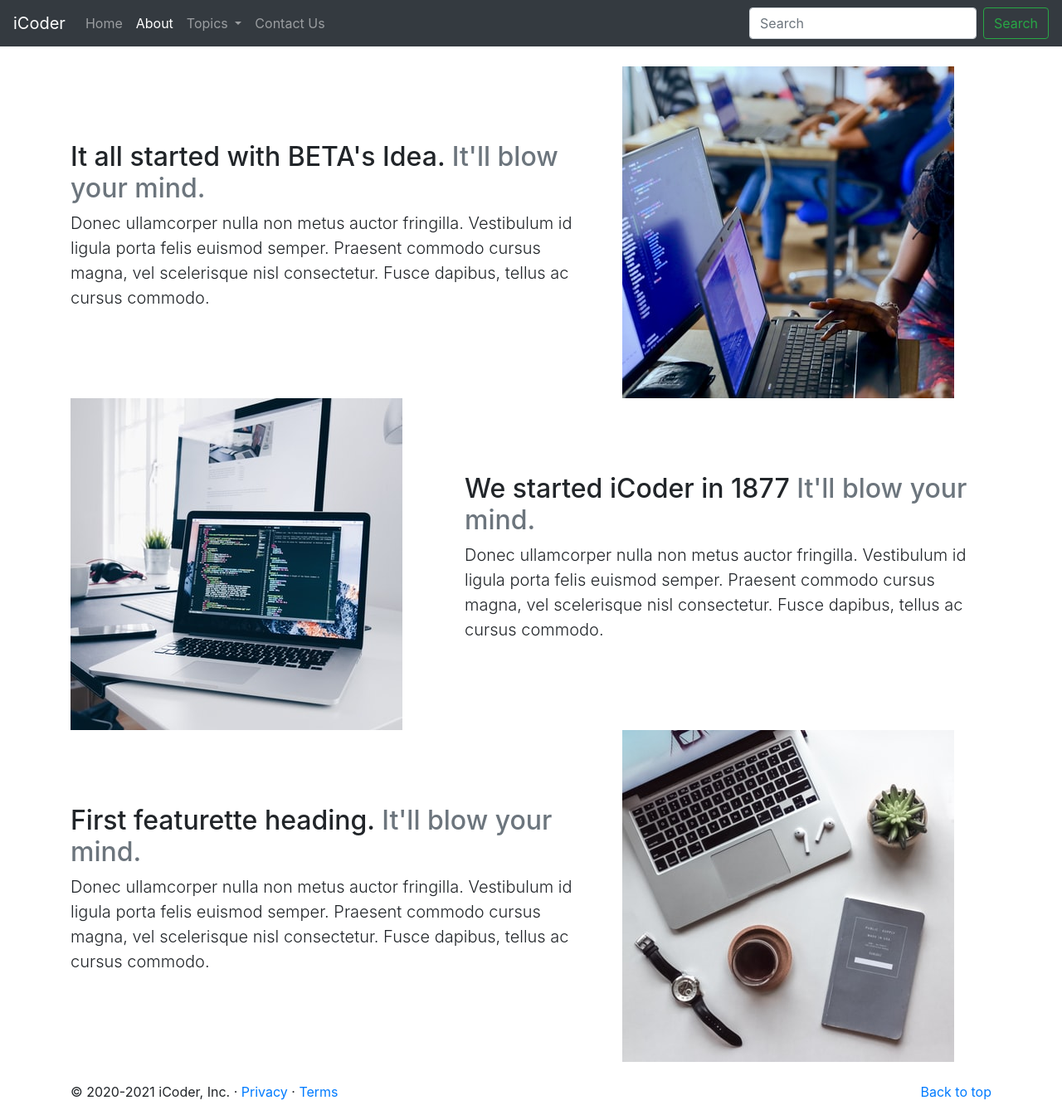
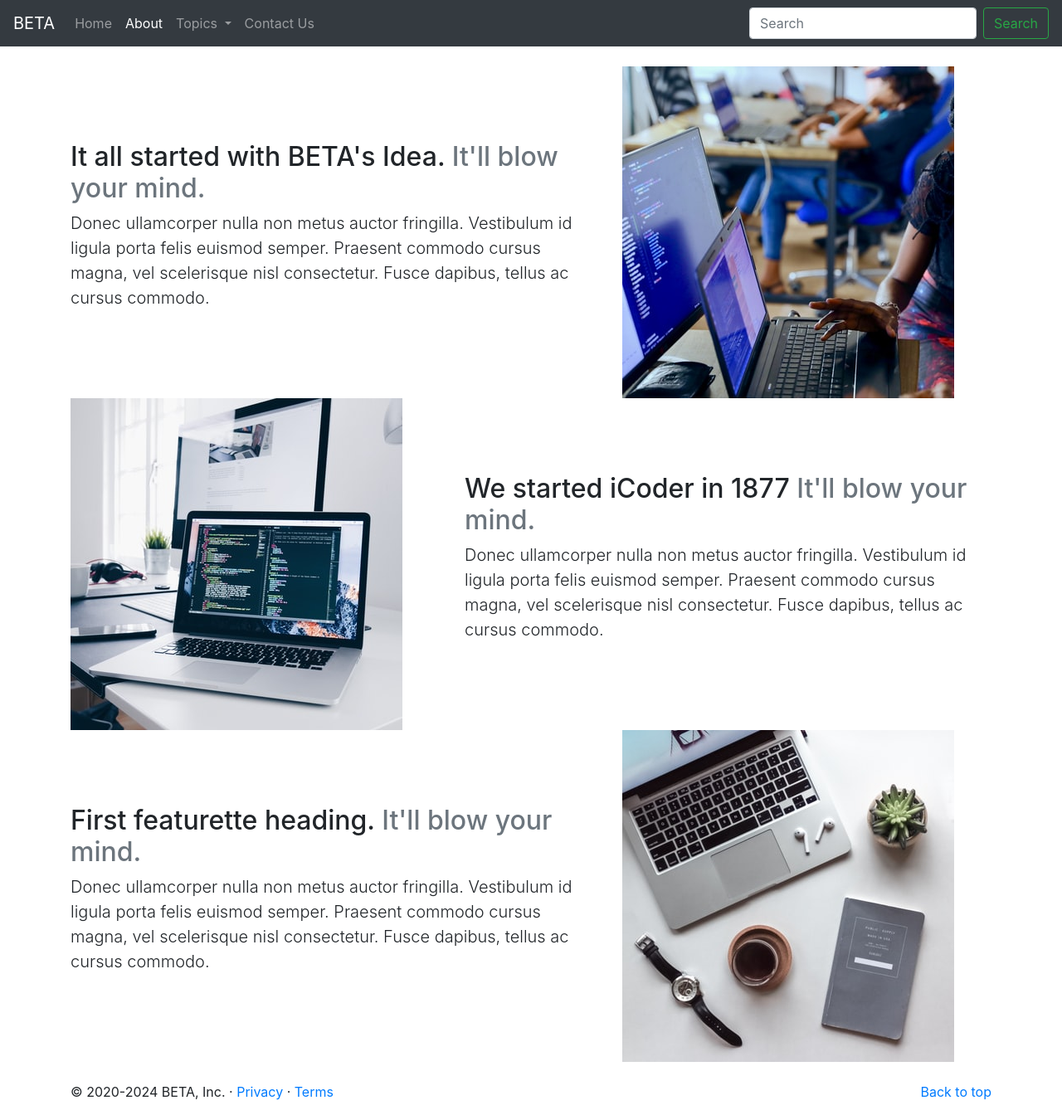
Before and after one commit to praffulsharma05/Bootstrap-website, a plain HTML site: page about.html in a window 1280 px wide. Shown: the whole page at 83% size. Drawn offline with nearby package versions, Linux system fonts and the light colour scheme.

Commit message:
Update about.html

```diff
--- a/about.html
+++ b/about.html
@@ -15,7 +15,7 @@
 
 <body>
     <nav class="navbar navbar-expand-lg navbar-dark bg-dark">
-        <a class="navbar-brand" href="#">iCoder</a>
+        <a class="navbar-brand" href="#">BETA</a>
         <button class="navbar-toggler" type="button" data-toggle="collapse" data-target="#navbarSupportedContent"
             aria-controls="navbarSupportedContent" aria-expanded="false" aria-label="Toggle navigation">
             <span class="navbar-toggler-icon"></span>
@@ -100,7 +100,7 @@
 
     <footer class="container">
         <p class="float-right"><a href="#">Back to top</a></p>
-        <p>© 2020-2021 iCoder, Inc. · <a href="#">Privacy</a> · <a href="#">Terms</a></p>
+        <p>© 2020-2024 BETA, Inc. · <a href="#">Privacy</a> · <a href="#">Terms</a></p>
       </footer>
     <!-- Optional JavaScript -->
     <!-- jQuery first, then Popper.js, then Bootstrap JS -->
```
